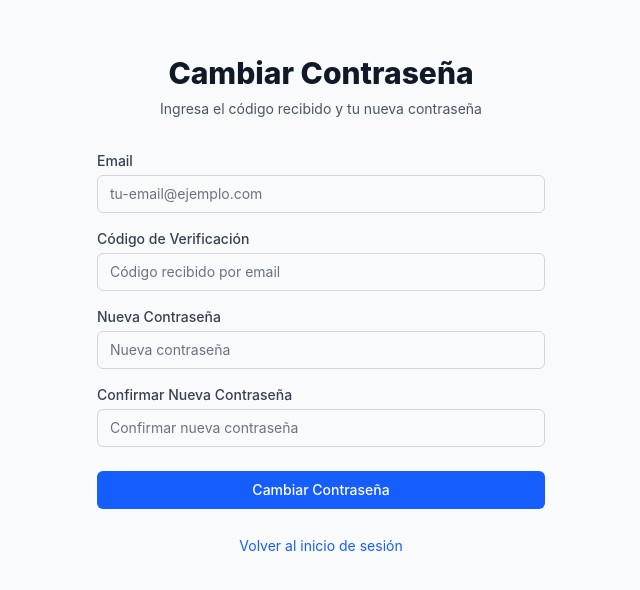
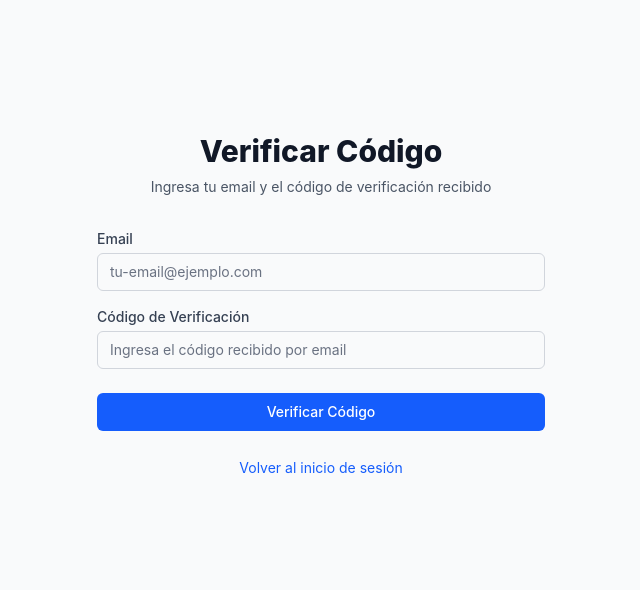
Before and after one commit to migueltovarb/ISWElectiva110202-3, a Next.js app in the folder frontend/resolution/: page /auth/reset-password in a window 1280 px wide. Shown: the part 106-696 px from the top of the page, without its empty margins (319-959 px from the left). Built offline with nearby package versions, Linux system fonts and the light colour scheme.

Commit message:
mejor ui recovery

```diff
--- a/frontend/resolution/src/app/auth/reset-password/page.tsx
+++ b/frontend/resolution/src/app/auth/reset-password/page.tsx
@@ -17,6 +17,8 @@ function ResetPasswordForm() {
   const [error, setError] = useState('');
   const [showToken, setShowToken] = useState(false);
   const [copied, setCopied] = useState(false);
+  const [isTokenVerified, setIsTokenVerified] = useState(false);
+  const [step, setStep] = useState(1); // 1: verificar código, 2: cambiar contraseña
   const router = useRouter();
   const searchParams = useSearchParams();
 
@@ -26,9 +28,11 @@ function ResetPasswordForm() {
     if (emailParam) {
       setFormData(prev => ({ ...prev, email: emailParam }));
     }
+    // Solo mostrar el token en el componente visual, no auto-completar el campo
     if (tokenParam) {
-      setFormData(prev => ({ ...prev, token: tokenParam }));
       setShowToken(true);
+      // NO auto-completar el campo token, mantenerlo vacío para que el usuario lo ingrese manualmente
+      // setFormData(prev => ({ ...prev, token: tokenParam }));
     }
   }, [searchParams]);
 
@@ -39,7 +43,39 @@ function ResetPasswordForm() {
     }
   }, [copied]);
 
-  const handleSubmit = async (e: React.FormEvent) => {
+  const handleVerifyToken = async (e: React.FormEvent) => {
+    e.preventDefault();
+    setLoading(true);
+    setError('');
+    setMessage('');
+
+    if (!formData.email || !formData.token) {
+      setError('Por favor ingresa el email y el código de verificación');
+      setLoading(false);
+      return;
+    }
+
+    try {
+      // Usar el nuevo método para solo verificar el token
+      const response = await authService.verifyPasswordResetToken(formData.email, formData.token);
+
+      if (response.success) {
+        setIsTokenVerified(true);
+        setStep(2);
+        setMessage('Código verificado correctamente. Ahora puedes cambiar tu contraseña.');
+      } else {
+        throw new Error(response.error || 'Código de verificación inválido');
+      }
+
+    } catch (err) {
+      console.error('Error en verificación:', err);
+      setError(err instanceof Error ? err.message : 'Error al verificar el código');
+    } finally {
+      setLoading(false);
+    }
+  };
+
+  const handleChangePassword = async (e: React.FormEvent) => {
     e.preventDefault();
     setLoading(true);
     setError('');
@@ -87,7 +123,7 @@ function ResetPasswordForm() {
   return (
     <div className="min-h-screen flex items-center justify-center bg-gray-50 py-12 px-4 sm:px-6 lg:px-8">
       {/* Botón flotante para mostrar el token cuando está oculto */}
-      {!showToken && formData.token && (
+      {!showToken && searchParams.get('token') && (
         <div className="fixed top-4 right-4 z-50">
           <button
             onClick={() => setShowToken(true)}
@@ -103,7 +139,7 @@ function ResetPasswordForm() {
       )}
 
       {/* Card del token en la parte superior derecha */}
-      {showToken && formData.token && (
+      {showToken && searchParams.get('token') && (
         <div className="fixed top-4 right-4 z-50 animate-in slide-in-from-right duration-300">
           <div className="bg-white border border-gray-200 rounded-lg shadow-xl p-4 max-w-xs">
             <div className="flex items-center justify-between mb-3">
@@ -125,7 +161,7 @@ function ResetPasswordForm() {
             <div className="border rounded-lg p-4 bg-gradient-to-r from-blue-50 to-indigo-50 border-blue-200">
               <div className="text-center">
                 <div className="text-xl font-mono font-bold tracking-widest mb-2 text-blue-900">
-                  {formData.token}
+                  {searchParams.get('token')}
                 </div>
                 <div className="flex items-center justify-center text-xs text-blue-600">
                   <svg className="w-3 h-3 mr-1" fill="none" stroke="currentColor" viewBox="0 0 24 24">
@@ -138,7 +174,7 @@ function ResetPasswordForm() {
             <div className="mt-3 flex justify-center">
               <button
                 onClick={() => {
-                  navigator.clipboard.writeText(formData.token);
+                  navigator.clipboard.writeText(searchParams.get('token') || '');
                   setCopied(true);
                 }}
                 className={`text-xs flex items-center px-3 py-1 rounded-full transition-all ${
@@ -171,14 +207,18 @@ function ResetPasswordForm() {
       <div className="max-w-md w-full space-y-8">
         <div>
           <h2 className="mt-6 text-center text-3xl font-extrabold text-gray-900">
-            Cambiar Contraseña
+            {step === 1 ? 'Verificar Código' : 'Cambiar Contraseña'}
           </h2>
           <p className="mt-2 text-center text-sm text-gray-600">
-            Ingresa el código recibido y tu nueva contraseña
+            {step === 1
+              ? 'Ingresa tu email y el código de verificación recibido'
+              : 'Ingresa tu nueva contraseña'
+            }
           </p>
         </div>
 
-        <form className="mt-8 space-y-6" onSubmit={handleSubmit}>
+        {step === 1 && (
+          <form className="mt-8 space-y-6" onSubmit={handleVerifyToken}>
             <div className="space-y-4">
               <div>
                 <label htmlFor="email" className="block text-sm font-medium text-gray-700">
@@ -209,10 +249,47 @@ function ResetPasswordForm() {
                   value={formData.token}
                   onChange={handleInputChange}
                   className="mt-1 appearance-none rounded-md relative block w-full px-3 py-2 border border-gray-300 placeholder-gray-500 text-gray-900 focus:outline-none focus:ring-blue-500 focus:border-blue-500 sm:text-sm"
-                placeholder="Código recibido por email"
+                  placeholder="Ingresa el código recibido por email"
                 />
               </div>
+            </div>
 
+            {error && (
+              <div className="rounded-md bg-red-50 p-4">
+                <div className="text-sm text-red-700">{error}</div>
+              </div>
+            )}
+
+            {message && (
+              <div className="rounded-md bg-green-50 p-4">
+                <div className="text-sm text-green-700">{message}</div>
+              </div>
+            )}
+
+            <div>
+              <button
+                type="submit"
+                disabled={loading}
+                className="group relative w-full flex justify-center py-2 px-4 border border-transparent text-sm font-medium rounded-md text-white bg-blue-600 hover:bg-blue-700 focus:outline-none focus:ring-2 focus:ring-offset-2 focus:ring-blue-500 disabled:opacity-50 disabled:cursor-not-allowed"
+              >
+                {loading ? 'Verificando...' : 'Verificar Código'}
+              </button>
+            </div>
+
+            <div className="text-center">
+              <Link
+                href="/auth/login"
+                className="text-blue-600 hover:text-blue-500 text-sm"
+              >
+                Volver al inicio de sesión
+              </Link>
+            </div>
+          </form>
+        )}
+
+        {step === 2 && isTokenVerified && (
+          <form className="mt-8 space-y-6" onSubmit={handleChangePassword}>
+            <div className="space-y-4">
               <div>
                 <label htmlFor="newPassword" className="block text-sm font-medium text-gray-700">
                   Nueva Contraseña
@@ -277,6 +354,7 @@ function ResetPasswordForm() {
               </Link>
             </div>
           </form>
+        )}
       </div>
     </div>
   );
--- a/frontend/resolution/src/app/lib/auth.ts
+++ b/frontend/resolution/src/app/lib/auth.ts
@@ -63,6 +63,34 @@ export const authService = {
       return {
         success: false,
         error: error instanceof Error ? error.message : 'Error de verificación'
+      };
+    }
+  },
+
+  verifyPasswordResetToken: async (email: string, token: string): Promise<{ success: boolean; error?: string }> => {
+    try {
+      // First get the user by email
+      const users = await fetchApi('/user', { method: 'GET' });
+      const user = users.find((u: User) => u.email === email);
+      if (!user) {
+        return { success: false, error: 'Usuario no encontrado' };
+      }
+
+      // Verify the token using PUT method (doesn't update verified field)
+      const authResponse = await fetchApi('/auth', {
+        method: 'PUT',
+        body: JSON.stringify({ user_id: user.id, code: token }),
+      });
+
+      if (authResponse.success) {
+        return { success: true };
+      } else {
+        return { success: false, error: authResponse.error || 'Código de verificación inválido' };
+      }
+    } catch (error) {
+      return {
+        success: false,
+        error: error instanceof Error ? error.message : 'Error al verificar el código'
       };
     }
   },
```
Lines whose indentation alone changed are shown as unchanged.
